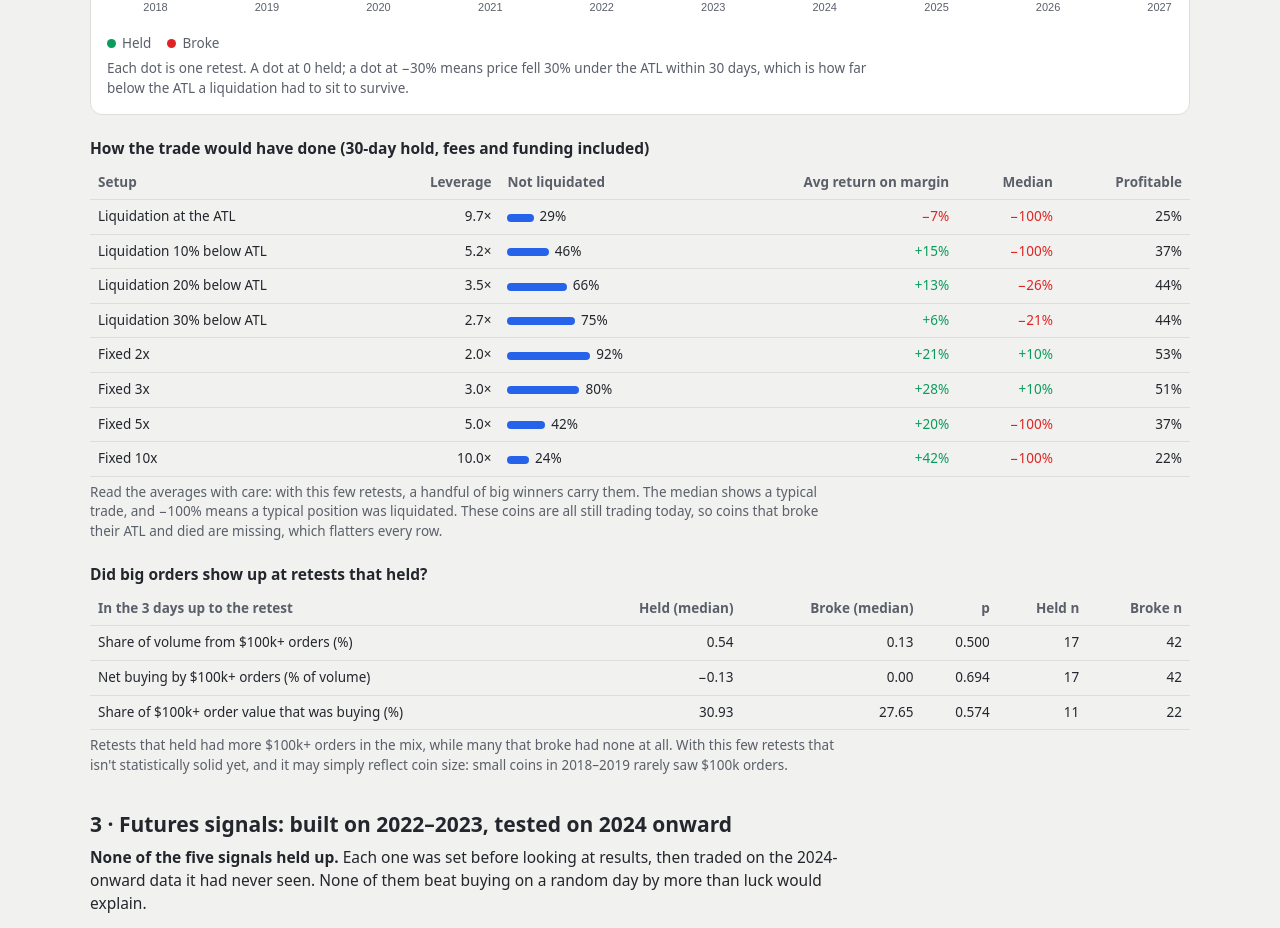
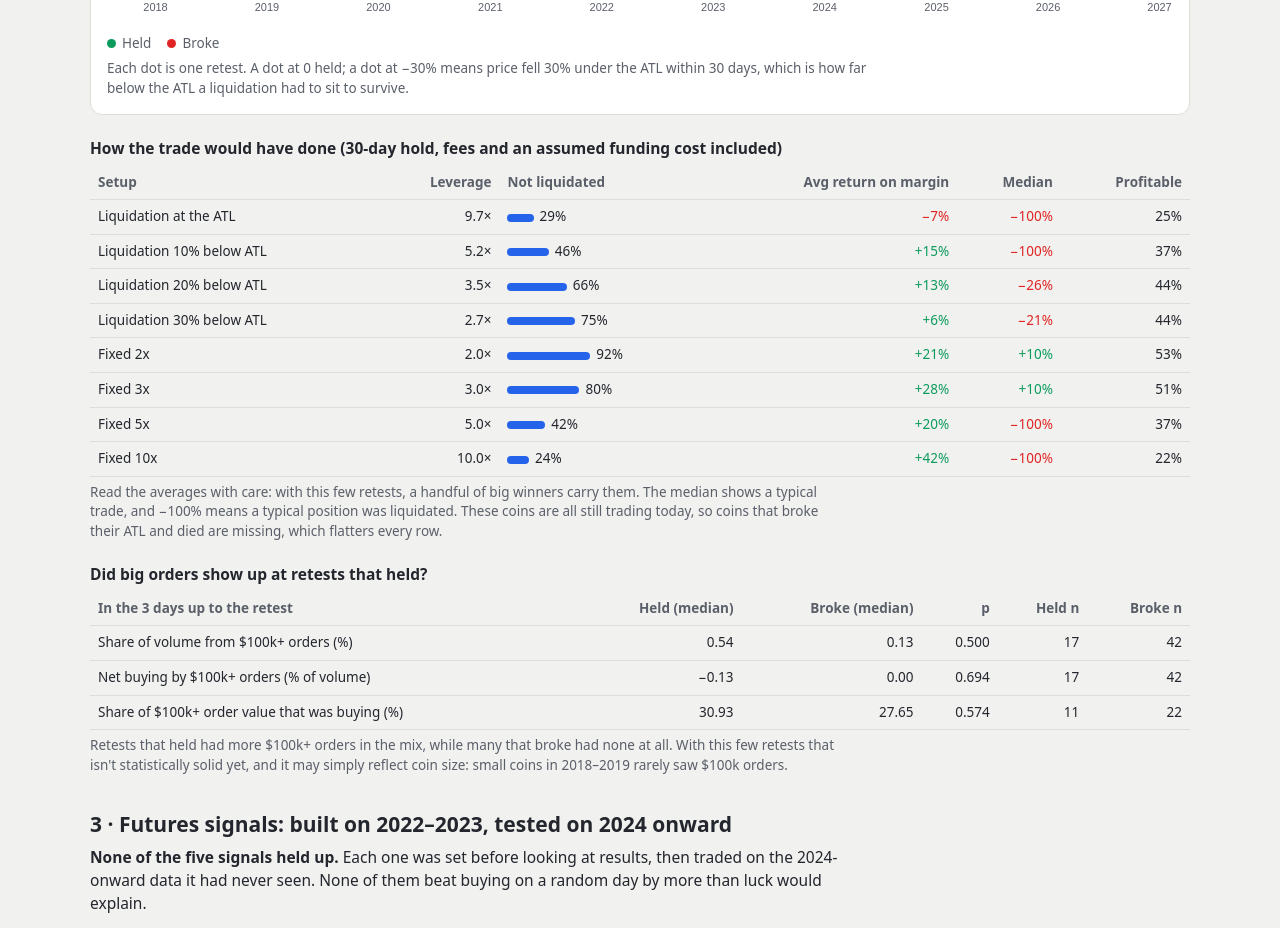
Before and after one commit to X-355/atl-radar, a plain HTML site: page lab/index.html in a window 1280 px wide. Shown: the part 2460-3388 px from the top of the page. Drawn offline with nearby package versions, Linux system fonts and the light colour scheme.

Commit message:
Lab: trade table heading says funding is an assumed cost, matching the methodology
Co-Authored-By: Claude Opus 5.5 <noreply@anthropic.com>
Claude-Session: https://claude.ai/code/session_01L4PyBmBcGuJN9e8EoeY7ST

```diff
--- a/lab/index.html
+++ b/lab/index.html
@@ -209,7 +209,7 @@ try { const t = localStorage.getItem("cblab.theme") || (matchMedia("(prefers-col
     <p class="cb-note">Each dot is one retest. A dot at 0 held; a dot at −30% means price fell 30% under the ATL within 30 days, which is how far below the ATL a liquidation had to sit to survive.</p>
   </div>
 
-  <h3 id="strat-h">How the trade would have done (30-day hold, fees and funding included)</h3>
+  <h3 id="strat-h">How the trade would have done (30-day hold, fees and an assumed funding cost included)</h3>
   <div class="cb-scroll">
     <table id="strat-table" data-source="atl_strategies" data-row-key="setup">
       <thead><tr><th data-field="setup" class="cb-l">Setup</th><th data-field="leverage">Leverage</th><th data-field="survived_pct" class="cb-l">Not liquidated</th><th data-field="avg_return_pct">Avg return on margin</th><th data-field="median_return_pct">Median</th><th data-field="win_pct">Profitable</th></tr></thead>
```
